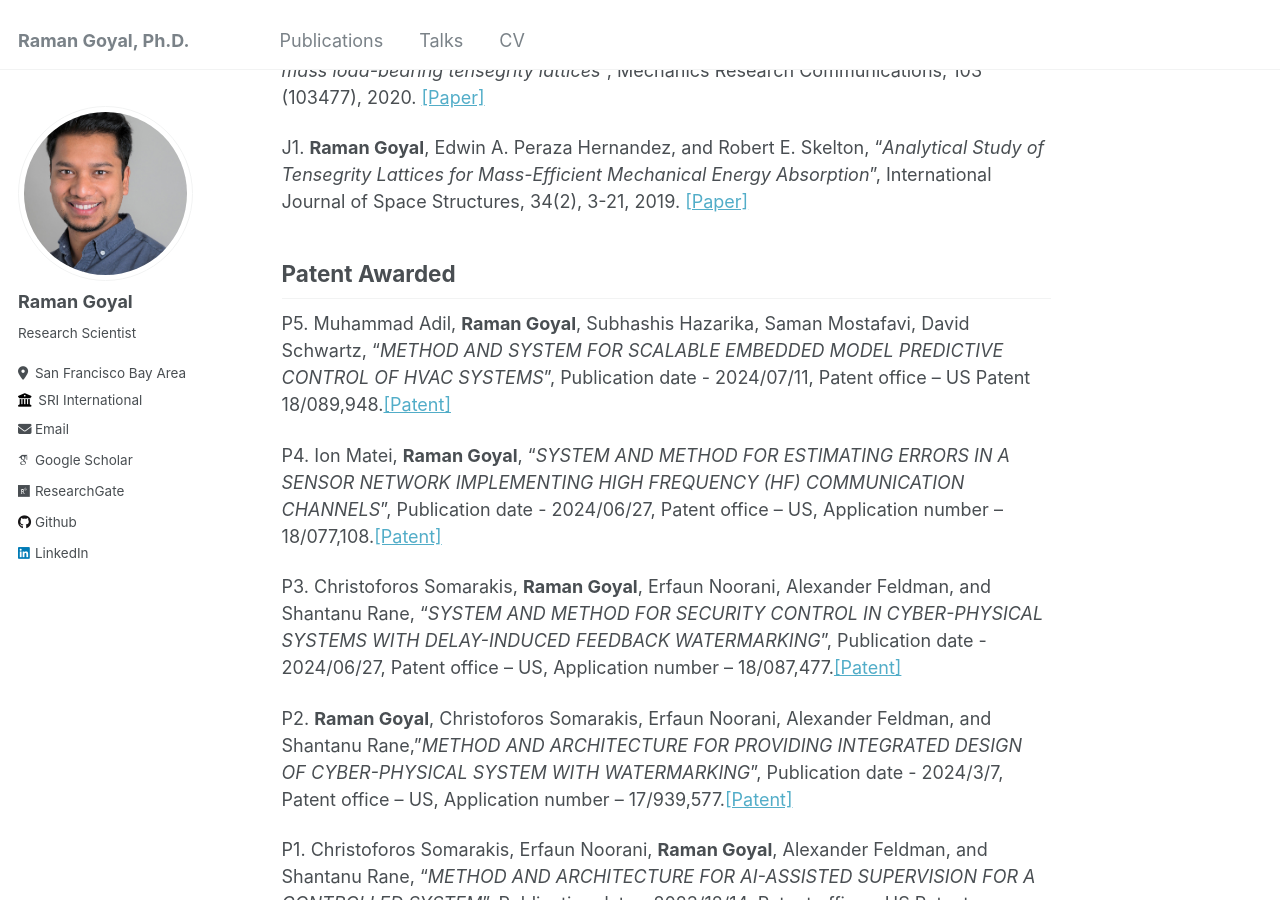
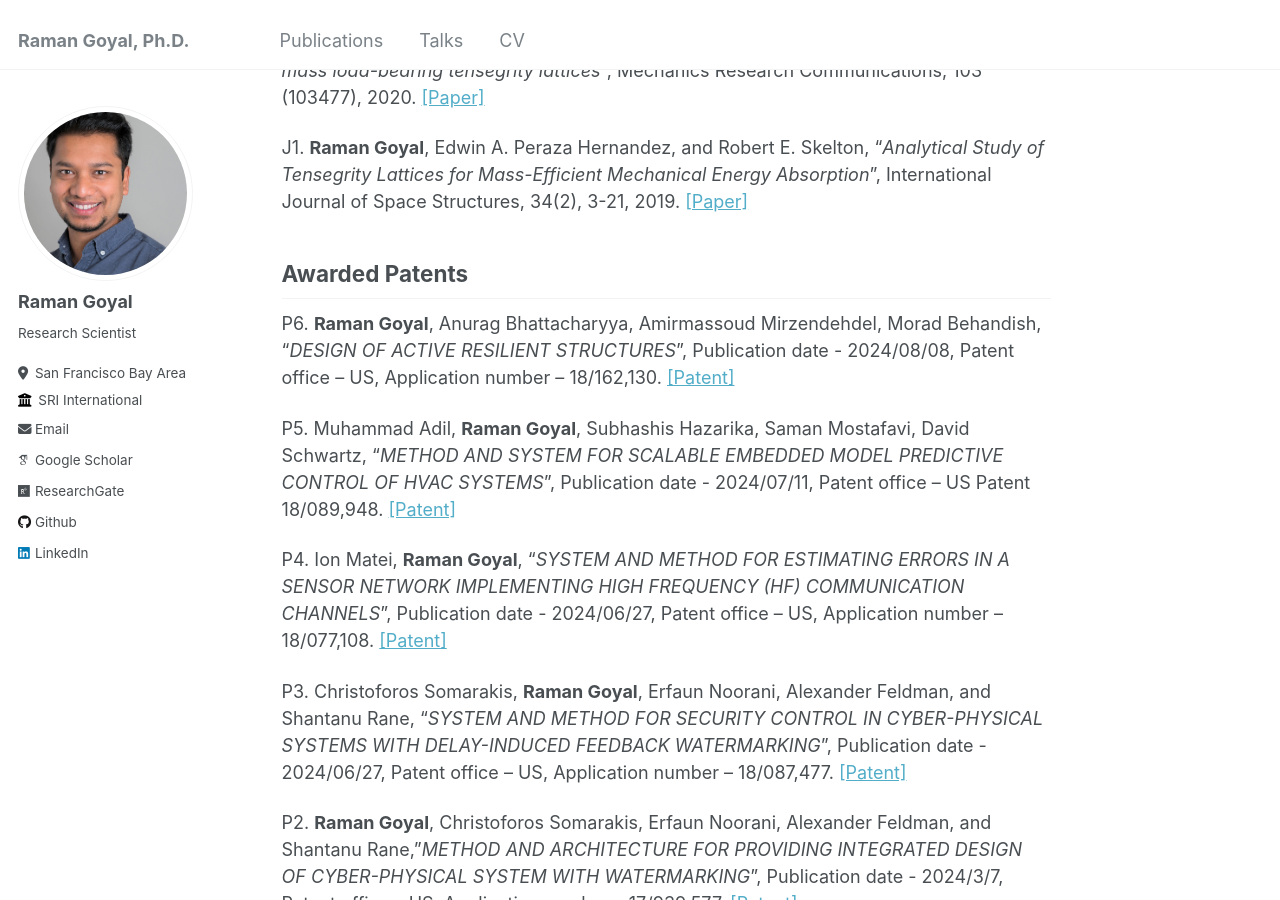
Before and after one commit to ramaniitrgoyal92/ramaniitrgoyal92.github.io, a Jekyll site: the page built from _pages/publications.md, in a window 1280 px wide and 900 px high, scrolled down 5783 px. Built offline with Jekyll 4.4.1, drawn with Linux system fonts in a browser that asks for light colours; some web fonts are replaced.

Commit message:
Add files via upload

```diff
--- a/_pages/publications.md
+++ b/_pages/publications.md
@@ -198,14 +198,16 @@ J2. **Raman Goyal**, Robert E. Skelton, and Edwin A. Peraza Hernandez, "_Design
 J1. **Raman Goyal**, Edwin A. Peraza Hernandez, and Robert E. Skelton, "_Analytical Study of Tensegrity Lattices for Mass-Efficient Mechanical Energy Absorption_", International Journal of Space Structures, 34(2), 3-21, 2019. [[Paper]](http://dx.doi.org/10.1177/0956059919845330)
 
 
-Patent Awarded
+Awarded Patents
 ------
-P5. Muhammad Adil, **Raman Goyal**, Subhashis Hazarika, Saman Mostafavi, David Schwartz, "_METHOD AND SYSTEM FOR SCALABLE EMBEDDED MODEL PREDICTIVE CONTROL OF HVAC SYSTEMS_", Publication date - 2024/07/11, Patent office – US Patent 18/089,948.[[Patent]](https://patents.google.com/patent/US20240230130A1/en)
+P6. **Raman Goyal**, Anurag  Bhattacharyya, Amirmassoud   Mirzendehdel, Morad  Behandish, "_DESIGN OF ACTIVE RESILIENT STRUCTURES_", Publication date - 2024/08/08, Patent office – US, Application number – 18/162,130. [[Patent]](https://www.freepatentsonline.com/y2024/0265158.html)
 
-P4. Ion Matei, **Raman Goyal**, "_SYSTEM AND METHOD FOR ESTIMATING ERRORS IN A SENSOR NETWORK IMPLEMENTING HIGH FREQUENCY (HF) COMMUNICATION CHANNELS_", Publication date - 2024/06/27, Patent office – US, Application number – 18/077,108.[[Patent]](https://www.freepatentsonline.com/y2024/0195524.html)
+P5. Muhammad Adil, **Raman Goyal**, Subhashis Hazarika, Saman Mostafavi, David Schwartz, "_METHOD AND SYSTEM FOR SCALABLE EMBEDDED MODEL PREDICTIVE CONTROL OF HVAC SYSTEMS_", Publication date - 2024/07/11, Patent office – US Patent 18/089,948. [[Patent]](https://patents.google.com/patent/US20240230130A1/en)
 
-P3. Christoforos Somarakis, **Raman Goyal**, Erfaun Noorani, Alexander Feldman, and Shantanu Rane, "_SYSTEM AND METHOD FOR SECURITY CONTROL IN CYBER-PHYSICAL SYSTEMS WITH DELAY-INDUCED FEEDBACK WATERMARKING_", Publication date - 2024/06/27, Patent office – US, Application number – 18/087,477.[[Patent]](https://patents.google.com/patent/US20240211593A1/en)
+P4. Ion Matei, **Raman Goyal**, "_SYSTEM AND METHOD FOR ESTIMATING ERRORS IN A SENSOR NETWORK IMPLEMENTING HIGH FREQUENCY (HF) COMMUNICATION CHANNELS_", Publication date - 2024/06/27, Patent office – US, Application number – 18/077,108. [[Patent]](https://www.freepatentsonline.com/y2024/0195524.html)
 
-P2. **Raman Goyal**, Christoforos Somarakis, Erfaun Noorani, Alexander Feldman, and Shantanu Rane,"_METHOD AND ARCHITECTURE FOR PROVIDING INTEGRATED DESIGN OF CYBER-PHYSICAL SYSTEM WITH WATERMARKING_", Publication date - 2024/3/7, Patent office – US, Application number – 17/939,577.[[Patent]](https://patents.google.com/patent/US20240080325A1/en)
+P3. Christoforos Somarakis, **Raman Goyal**, Erfaun Noorani, Alexander Feldman, and Shantanu Rane, "_SYSTEM AND METHOD FOR SECURITY CONTROL IN CYBER-PHYSICAL SYSTEMS WITH DELAY-INDUCED FEEDBACK WATERMARKING_", Publication date - 2024/06/27, Patent office – US, Application number – 18/087,477. [[Patent]](https://patents.google.com/patent/US20240211593A1/en)
+
+P2. **Raman Goyal**, Christoforos Somarakis, Erfaun Noorani, Alexander Feldman, and Shantanu Rane,"_METHOD AND ARCHITECTURE FOR PROVIDING INTEGRATED DESIGN OF CYBER-PHYSICAL SYSTEM WITH WATERMARKING_", Publication date - 2024/3/7, Patent office – US, Application number – 17/939,577. [[Patent]](https://patents.google.com/patent/US20240080325A1/en)
 
 P1. Christoforos Somarakis, Erfaun Noorani, **Raman Goyal**, Alexander Feldman, and Shantanu Rane, "_METHOD AND ARCHITECTURE FOR AI-ASSISTED SUPERVISION FOR A CONTROLLED SYSTEM_", Publication date - 2023/12/14, Patent office – US Patent 11,960,273. [[Patent]](https://patents.google.com/patent/US11960273B2/en)
```
